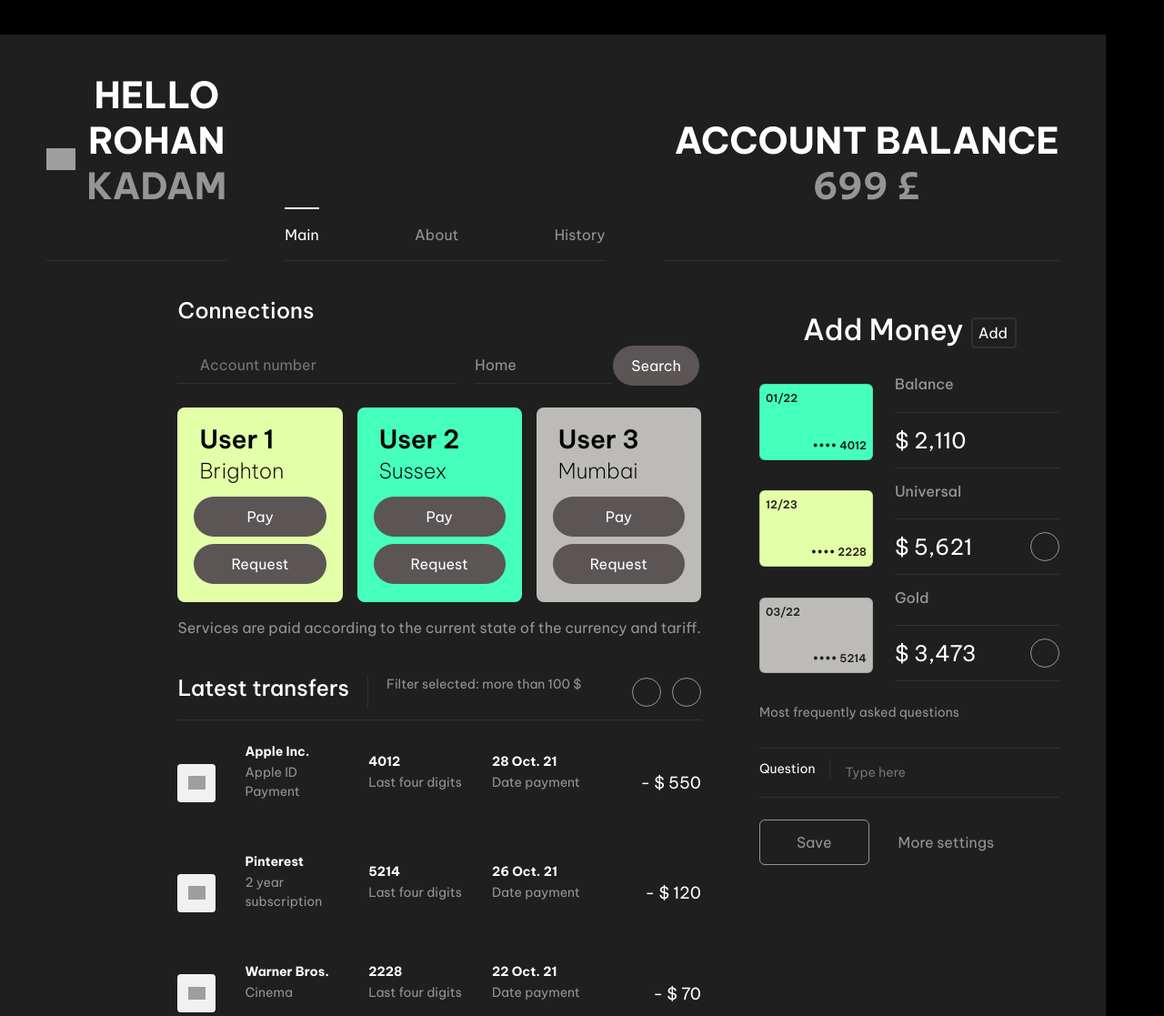
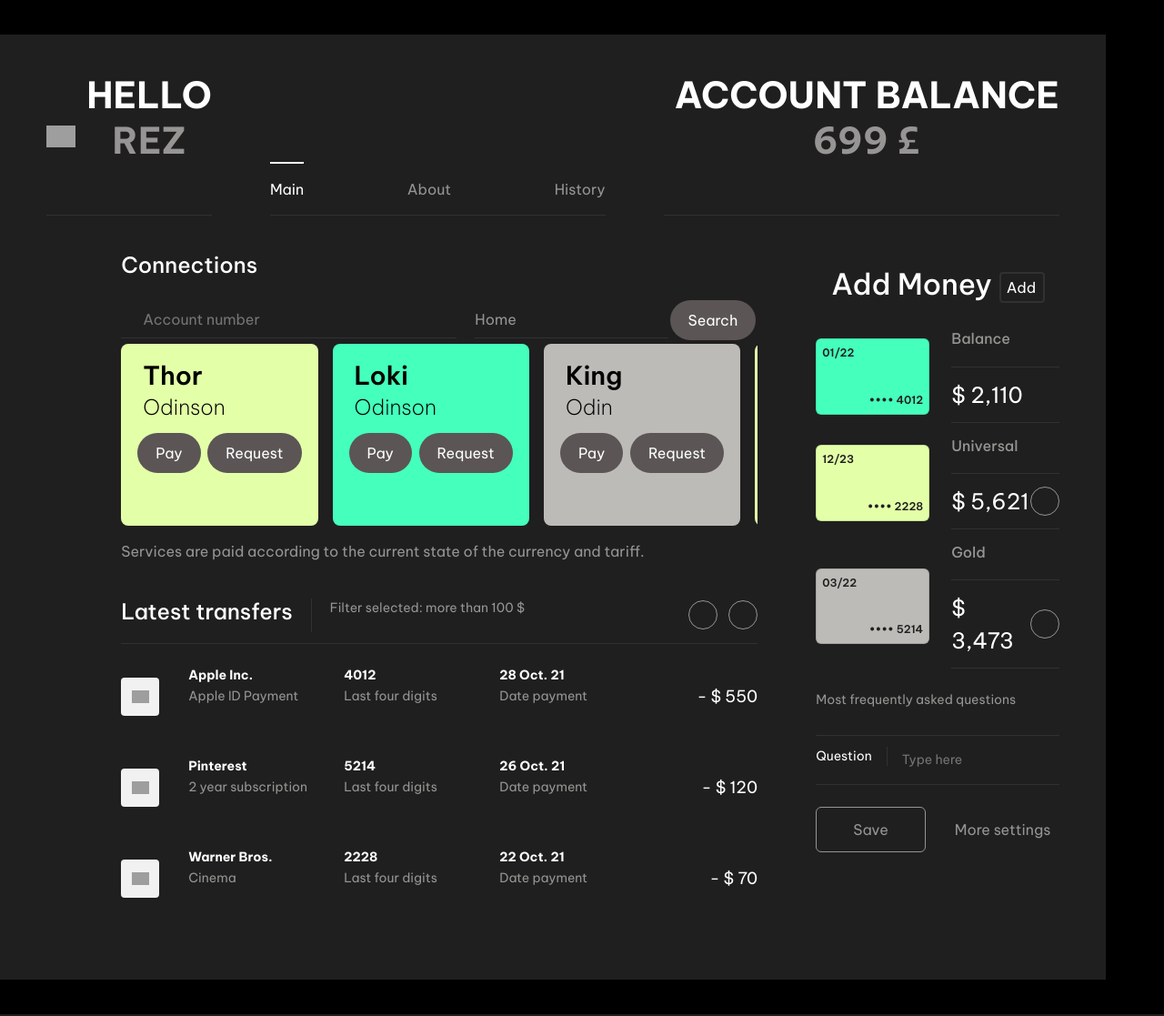
Before and after one commit to Rez27/webapps2024, a Django app: page /main/ in a window 1280 px wide. Shown: the top 1117 px of the page at 91% size. Run offline with Django 4.2, Linux system fonts and the light colour scheme; a user stored in the database is signed in; data comes from the database, SQL or seed files in the repository; both versions use the stored data as it was after the commit; some libraries are stand-ins or nearby versions; grey boxes are pictures that could not be loaded.

Commit message:
Username and different users
Added logged in username and shown different users in the application

```diff
--- a/payapp/views.py
+++ b/payapp/views.py
@@ -2,11 +2,17 @@
 from django.contrib.auth.decorators import login_required
 from .forms import AddMoneyForm
 from .models import UserProfile
+from django.contrib.auth.models import User
 
 
 @login_required
 def main_page(request):
     user = request.user
+    username = request.user.username
+    users = User.objects.all() #All Users
+    # Excluding the currently authenticated user
+    logged_in_user = request.user
+    users = users.exclude(pk=logged_in_user.pk)
     try:
         user_profile = user.payapp_profile
         # If the user profile exists, update the balance
@@ -42,6 +48,8 @@
     context = {
         'balance': user_profile.bal,
         'form': form,
-        'cur': cur
+        'cur': cur,
+        'username': username,
+        'users': users
     }
     return render(request, 'payapp/ui.html', context)
--- a/static/base/css/style1.css
+++ b/static/base/css/style1.css
@@ -316,12 +316,14 @@
 }
 
 .tiles {
-    display: grid;
-    grid-template-columns: repeat(3, 1fr);
-    -moz-column-gap: 1rem;
-    column-gap: 1rem;
-    row-gap: 1rem;
-    margin-top: 1.25rem;
+    display: flex;
+    gap: 1rem;
+    overflow-x: auto;
+    scroll-snap-type: x mandatory;
+    scrollbar-width: none;
+    height: 200px; /* Adjust height as needed */
+    max-width: 700px;
+    padding: 0 1rem; /* Add padding to prevent items from sticking to the edges */
 }
 @media (max-width: 700px) {
     .tiles {
@@ -334,12 +336,9 @@
     border-radius: 8px;
     background-color: var(--c-olive-500);
     color: var(--c-gray-900);
-    min-height: 200px;
-    display: flex;
-    flex-direction: column;
-    justify-content: space-between;
-    position: relative;
-    transition: 0.25s ease;
+    min-width: 200px; /* Set the minimum width for each tile */
+    flex: 0 0 auto; /* Prevent tiles from growing or shrinking */
+    scroll-snap-align: start;
 }
 .tile:hover {
     transform: translateY(-5px);
--- a/templates/payapp/ui.html
+++ b/templates/payapp/ui.html
@@ -14,8 +14,7 @@
 				</span>
                     <h1 class="logo-title">
                         <span>Hello</span>
-                        <span>Rohan</span>
-                        <span>Kadam</span>
+                        <span>{{ username }}</span>
                     </h1>
                 </div>
             </div>
@@ -42,7 +41,7 @@
                             <span> {{ balance }} {{ cur }}</span>
 
                         {% else %}
-                            <Span>Balance information not available</Span>
+                            <Span> <h5>Add Money to get started</h5></Span>
                         {% endif %}
                     </h1>
                 </div>
@@ -172,39 +171,19 @@
                         </button>
                     </div>
                     <div class="tiles">
+                        {% for user in users %}
                             <article class="tile">
                                 <div class="tile-header">
                                     <i class="ph-lightning-light"></i>
                                     <h3>
-                                    <span>User 1</span>
-                                    <span>Brighton</span>
+                                        <span>{{ user.first_name }}</span>
+                                        <span>{{ user.last_name }}</span>
                                     </h3>
                                 </div>
                                 <button class="flat-button" onclick="openPayModal()">Pay</button>
                                 <button class="flat-button" onclick="openRequestModal()">Request</button>
                             </article>
-                        <article class="tile">
-                            <div class="tile-header">
-                                <i class="ph-fire-simple-light"></i>
-                                <h3>
-                                    <span>User 2</span>
-                                    <span>Sussex</span>
-                                </h3>
-                            </div>
-                            <button class="flat-button" onclick="openPayModal()">Pay</button>
-                            <button class="flat-button" onclick="openRequestModal()">Request</button>
-                        </article>
-                        <article class="tile">
-                            <div class="tile-header">
-                                <i class="ph-file-light"></i>
-                                <h3>
-                                    <span>User 3</span>
-                                    <span>Mumbai</span>
-                                </h3>
-                            </div>
-                            <button class="flat-button" onclick="openPayModal()">Pay</button>
-                            <button class="flat-button" onclick="openRequestModal()">Request</button>
-                        </article>
+                        {% endfor %}
                     </div>
                     <div class="service-section-footer">
                         <p>Services are paid according to the current state of the currency and tariff.</p>
```
Also changed, not shown: db.sqlite3, payapp/models.py (line endings or trailing spaces). Lines whose indentation alone changed are shown as unchanged.
